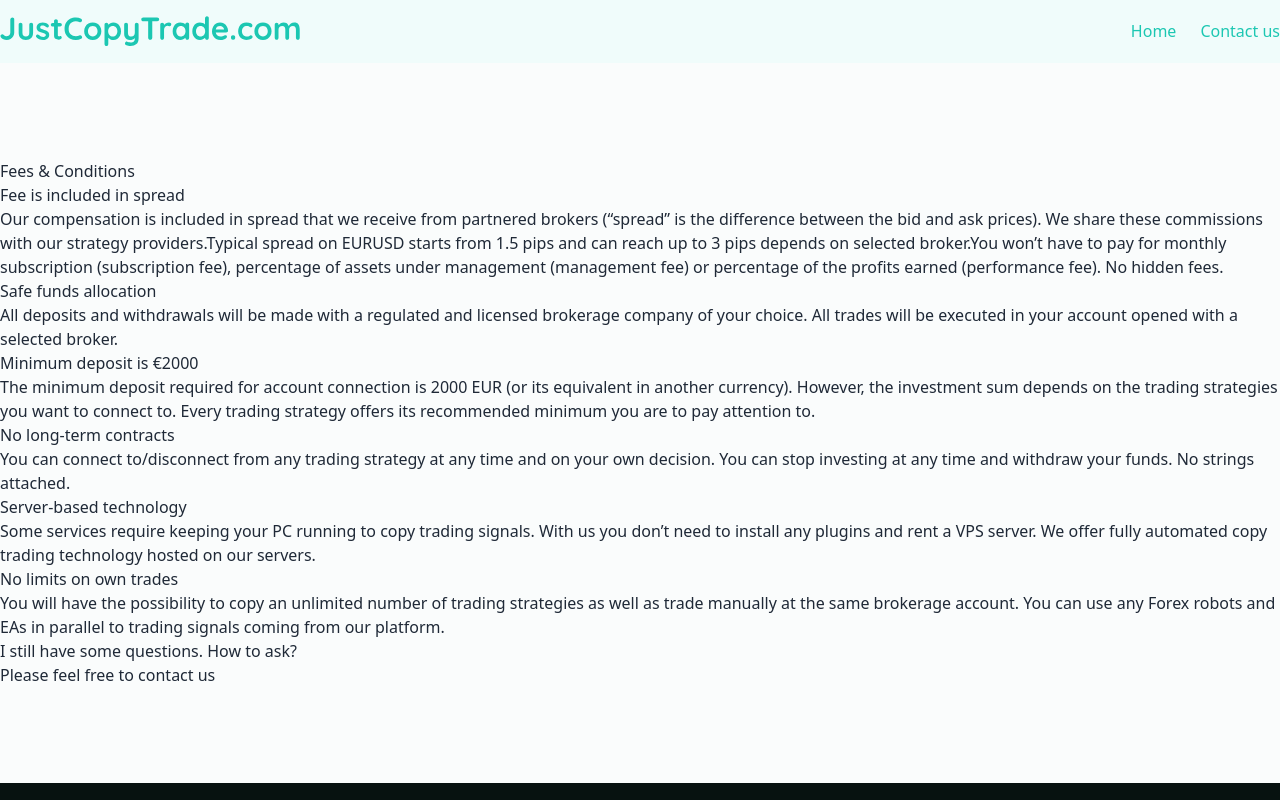
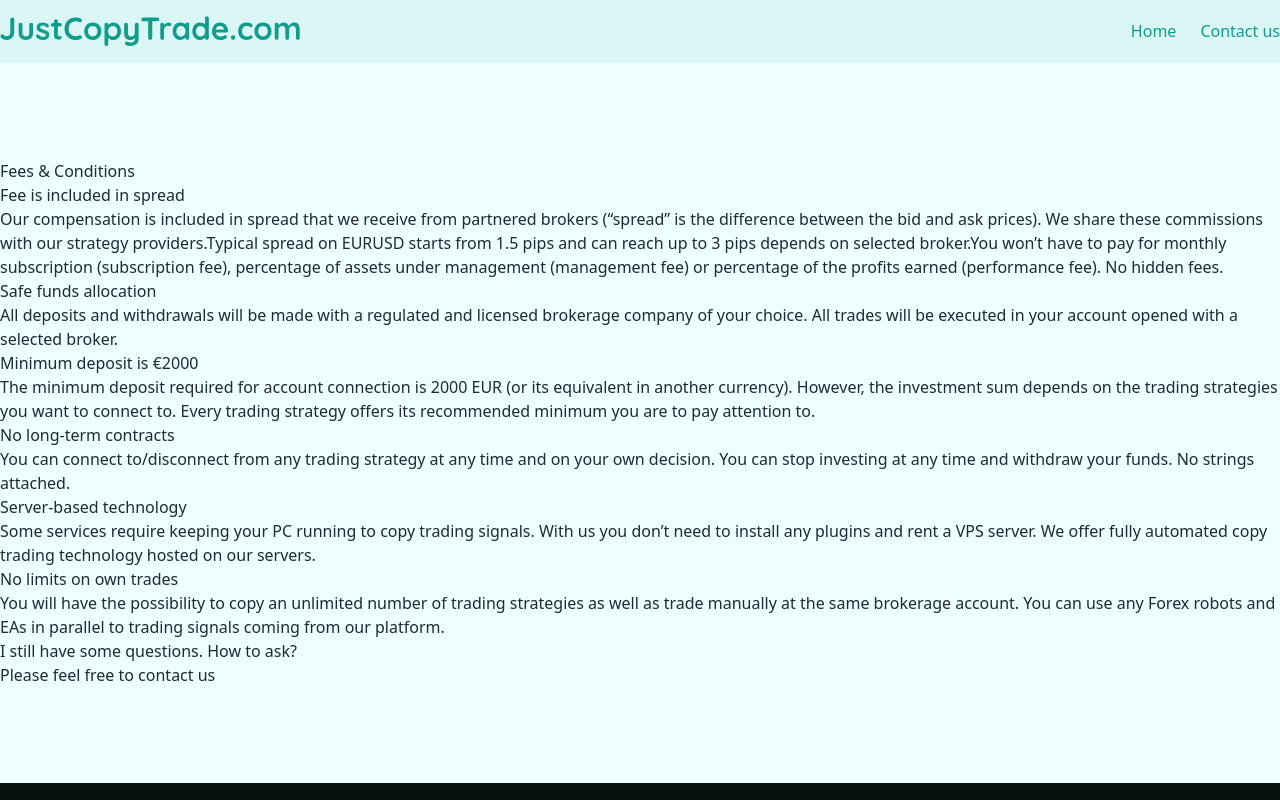
Before and after one commit to CasperEngl/justcopytrade, a Next.js app: page /legal/fees-and-conditions in a window 1280 px wide. Shown: the top 800 px of the page. Built offline with nearby package versions, Linux system fonts and the light colour scheme; what @tailwindcss/typography would draw is missing.

Commit message:
¯\_(ツ)_/¯

```diff
--- a/src/pages/legal/fees-and-conditions.mdx
+++ b/src/pages/legal/fees-and-conditions.mdx
@@ -1,4 +1,4 @@
-<div className="py-24 mx-auto prose">
+<div className="py-24 mx-auto prose prose-jct">
 
 # Fees &amp; Conditions
 
--- a/tailwind.config.js
+++ b/tailwind.config.js
@@ -16,13 +16,13 @@ module.exports = {
     extend: {
       colors: {
         jct: {
-          50: '#fafcfc',
-          100: '#f0fcfb',
-          200: '#cef2ee',
-          300: '#aff0e8',
-          400: '#8cfff1',
-          500: '#47e6d2',
-          600: '#1cc7b2',
+          50: '#edffff',
+          100: '#daf7f5',
+          200: '#beede8',
+          300: '#94f2e7',
+          400: '#6be3d4',
+          500: '#30c9b6',
+          600: '#119c8b',
           700: '#13786b',
           800: '#0b2e29',
           900: '#071210',
```
